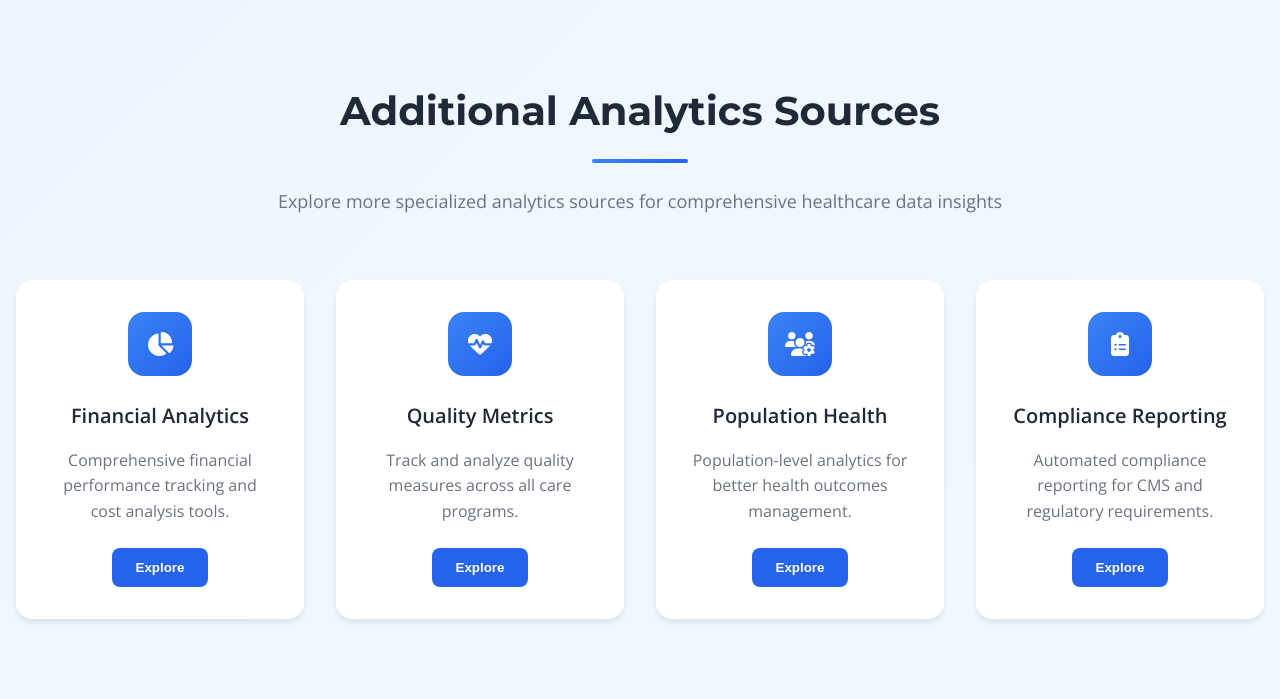
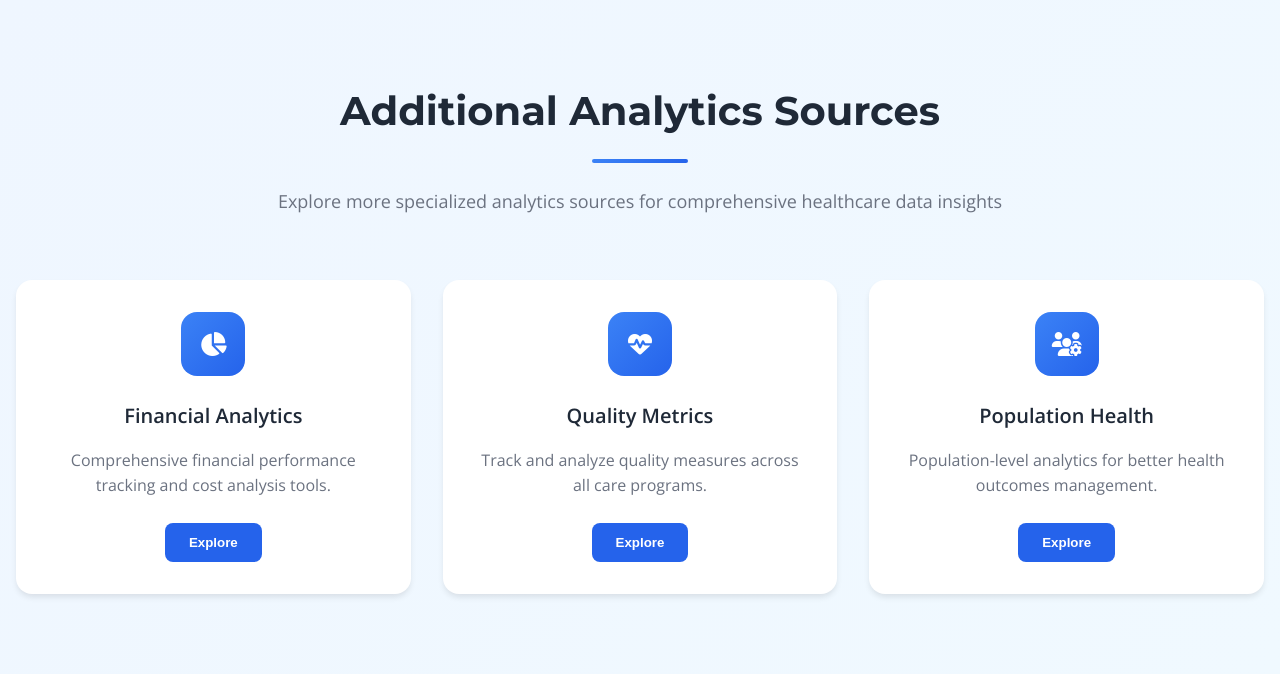
Before and after one commit to YuvanPrashanthG/VBC-Analytics-platform, a Flask app: page /analysis in a window 1280 px wide. Shown: the part 1178-1877 px from the top of the page. After the commit the page ends 1852 px from the top, so only its background shows below. Run offline with Flask 3, Linux system fonts and the light colour scheme; the visitor is signed in with stand-in values (Sample User, id 1); parts of the project's set-up code (start-up, migrations or seed data) failed here and were passed over.

Commit message:
Corrected error

```diff
--- a/templates/analysis.html
+++ b/templates/analysis.html
@@ -137,15 +137,6 @@
                 <p>Population-level analytics for better health outcomes management.</p>
                 <button class="tool-btn" onclick="window.location.href='https://data.who.int/countries/840'">Explore</button>
             </div>
-
-            <div class="tool-card fade-in-up">
-                <div class="tool-icon">
-                    <i class="fas fa-clipboard-list"></i>
-                </div>
-                <h4>Compliance Reporting</h4>
-                <p>Automated compliance reporting for CMS and regulatory requirements.</p>
-                <button class="tool-btn" onclick="window.location.href='https://www.cms.gov/medicare/audits-compliance/part-c-d/compliance-program-policy-and-guidance'">Explore</button>
-            </div>
         </div>
     </div>
 </section>
```
